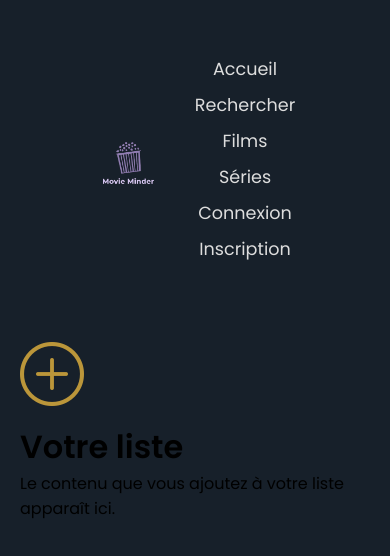
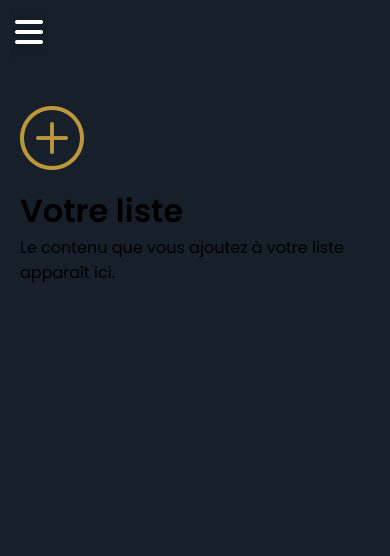
Before and after one commit to bibiw123/Movie_App, an Angular app: page /watchlist in a window 390 px wide. Shown: the top 556 px of the page. Built offline with nearby package versions, Linux system fonts and the light colour scheme.

Commit message:
features: Menu/Navbar responsive - Burger Menu

```diff
--- a/src/app/navbar/navbar.component.html
+++ b/src/app/navbar/navbar.component.html
@@ -3,7 +3,10 @@
 
 <div class="menus">
     <div class="container">
-        <nav>
+        <button (click)="openNav()" class="burger-btn"><i class="fa-solid fa-bars"></i></button>
+        <nav [class.nav-opened]="isMenuOpened">
+            <!-- Button close nav mobile -->
+            <button (click)="closeNav()" class="close-nav-btn"><i class="fa-solid fa-xmark"></i></button>
             <a href="index.html">
                 <div class="logo">
                     <img src="assets/logo.png" alt="" />
@@ -12,10 +15,12 @@
             <!-- <form id="form">
                 <input type="text" placeholder="Rechercher" id="search" />
             </form> -->
+
             <ul>
                 <li><a routerLink="/" routerLinkActive='active' [routerLinkActiveOptions]="{ exact: true }">Accueil</a>
                 </li>
-                <li><a routerLink="/search" routerLinkActive='active'>Rechercher</a></li>
+                <li><a routerLink="/search" routerLinkActive='searchactive'><i class="fa-solid fa-magnifying-glass"></i></a></li>
+                <li><a routerLink="/watchlist" routerLinkActive='active'>Ma liste</a></li>
                 <li><a routerLink="/movies" routerLinkActive='active'>Films</a></li>
                 <li><a routerLink="/tv" routerLinkActive='active'>Séries</a></li>
 
--- a/src/app/navbar/navbar.component.scss
+++ b/src/app/navbar/navbar.component.scss
@@ -54,7 +54,7 @@ nav.bg-navbar {
         transition-duration: .5s;
     }
 
-    li a.nav-link.active::before {
+    a.nav-link.active::before {
         transform: scaleX(1);
         opacity: 1 !important;
     }
@@ -68,3 +68,127 @@ nav.bg-navbar {
         }
     }
 }
+
+nav ul li a.searchactive {
+  color: #ff00ee;
+}
+
+button.burger-btn, button.close-nav-btn {
+  display: none;
+}
+
+button.burger-btn {
+  position: absolute;
+  top: 10px;
+  left: 10px;
+  font-size: 2em;
+  padding: 5px;
+  background: rgba(0, 0, 0, .1);
+  color: #fff;
+}
+
+button.close-nav-btn {
+  padding: 5px;
+  background: transparent;
+  color: #fff;
+}
+nav {
+  display: flex;
+  justify-content: space-between;
+  align-items: center;
+  background: transparent;
+  width: auto;
+  height: auto;
+}
+nav ul {
+  display: flex;
+  align-items: center;
+  list-style-type: none;
+}
+nav ul li a {
+  color: var(--light-gray-color);
+  text-decoration: none;
+  padding: 0.4rem 1rem;
+  border-radius: 2px;
+  font-size: 1.1rem;
+  position: relative;
+}
+
+nav ul li a.active:before {
+  transform: scaleX(1);
+  opacity: 1 !important;
+}
+
+nav ul li a:before {
+  content: "";
+  width: auto;
+  height: 3px;
+  background: linear-gradient(45deg, #c3cbd0, #ff00ee);
+  position: absolute;
+  transform: scaleX(0);
+  visibility: visible;
+  opacity: 0 !important;
+  bottom: 3px;
+  left: 16px;
+  right: 16px;
+  transform-origin: left center;
+  transition-duration: .5s;
+}
+
+.nav-links li {
+  margin-right: 20px;
+}
+
+
+/* mediaqueries*/
+@media screen and (max-width: 992px) {
+  button.burger-btn {
+    display: block;
+  }
+  nav {
+    background: #000;
+    height: 100vh;
+    margin: 0;
+    position: fixed;
+    top: 0;
+    left: 0;
+    width: 100%;
+    transform: translateX(-100%);
+    transition-duration: .3s;
+  }
+
+  nav.nav-opened {
+    transform: translateX(0);
+    flex-direction: column;
+    justify-content: center;
+
+    >a {
+      display: none;
+    }
+    li {
+      margin-bottom: 35px;
+    }
+    button.close-nav-btn {
+      display: block;
+      position: absolute;
+      top:10px;
+      left:10px;
+      font-size:2em;
+
+    }
+
+  }
+nav ul {
+    flex-direction: column;
+    text-align: center;
+    padding: 0;
+  }
+
+nav ul li {
+    margin-bottom: 10px;
+}
+
+
+
+
+}
--- a/src/app/navbar/navbar.component.ts
+++ b/src/app/navbar/navbar.component.ts
@@ -7,5 +7,14 @@ import { AuthGateway } from '../core/ports/auth.gateway';
   styleUrl: './navbar.component.scss'
 })
 export class NavbarComponent {
+  isMenuOpened:boolean = false;
+
   constructor(public authGateway:AuthGateway){}
+
+  openNav() {
+    this.isMenuOpened = true
+  }
+  closeNav(){
+    this.isMenuOpened = false
+  }
 }
--- a/src/app/views/user/watchlist/watchlist.component.html
+++ b/src/app/views/user/watchlist/watchlist.component.html
@@ -1,3 +1,4 @@
+
 <div class="container p-5">
     <div class="d-flex flex-column justify-content-center align-items-center block">
         <i class="bi bi-plus-circle"></i>
--- a/src/app/views/user/watchlist/watchlist.component.ts
+++ b/src/app/views/user/watchlist/watchlist.component.ts
@@ -1,4 +1,5 @@
 import { Component } from '@angular/core';
+import { MovieModel } from '../../../core/models/movie.model';
 
 @Component({
   selector: 'app-watchlist',
@@ -7,4 +8,8 @@ import { Component } from '@angular/core';
 })
 export class WatchlistComponent {
 
+  movies:MovieModel[] = [
+
+  ]
+
 }
--- /dev/null
+++ b/src/assets/scss/slider.scss
@@ -0,0 +1,89 @@
+.slider-container {
+  box-shadow: 0 3px 6px rgba(0, 0, 0, 0.16) 0 3px 6px rgba(0, 0, 0, 0.23);
+  height: 70vh;
+  width: 70vw;
+  position: relative;
+  overflow: hidden;
+  border-radius: 5px;
+}
+
+.slide {
+  opacity: 0;
+  transform: translateX(-25%);
+  height: 100vh;
+  width: 100vw;
+  background-position: center center;
+  background-size: cover;
+  position: absolute;
+  top: -15vh;
+  left: -15vw;
+  z-index: 1;
+  transition: all 1s ease-in;
+}
+
+.slide.active {
+  opacity: 1;
+  transform: translateX(-0%);
+}
+
+.slide::after {
+  content: '';
+  position: absolute;
+  bottom: 0;
+  left: 0;
+  width: 100%;
+  height: 100vh;
+  background: linear-gradient(to top, #000000, rgb(37 37 37 / 45%));
+  z-index: -1;
+}
+.slider-content {
+  opacity: 0;
+  position: relative;
+  top: 67%;
+  left: 65%;
+  transform: translate(-0%, -81%);
+  padding: 4rem;
+  transition: all 0.7s ease-in;
+}
+
+.slider-content.active {
+  transform: translate(-49%, -82%);
+  opacity: 1;
+}
+
+.slider-content h2 {
+  color: var(--white-color);
+  font-size: 3rem;
+}
+
+.slider-content .movies_short_details {
+  color: var(--white-color);
+  padding: 1rem;
+  width: 50%;
+}
+
+.slider-content .m_details {
+  display: flex;
+  justify-content: space-between;
+  width: 20%;
+  margin-left: 1rem;
+}
+.slider-content button {
+  padding: 0.7rem 2rem;
+  outline: none;
+  border: none;
+  margin: 2rem 1rem;
+  background: var(--purple_light-color);
+  color: var(--white-color);
+  font-family: inherit;
+  font-size: 1rem;
+  display: flex;
+  align-items: center;
+  border-radius: 26px;
+  cursor: pointer;
+}
+
+.slider-content button i {
+  margin-right: 1rem;
+  font-size: 2rem;
+}
--- a/src/styles.scss
+++ b/src/styles.scss
@@ -3,6 +3,7 @@
 // @import 'bootstrap/dist/css/bootstrap-grid.min.css';
 @import 'animate.css/animate.css';
 @import 'bootstrap-icons/font/bootstrap-icons.min.css';
+@import 'assets/scss/slider.scss';
 // @import '@angular/material/prebuilt-themes/indigo-pink.css';
 
 body {
@@ -75,12 +76,6 @@ img {
     padding: 1rem 0;
 }
 
-nav {
-    display: flex;
-    justify-content: space-between;
-    align-items: center;
-}
-
 .logo {
     display: flex;
     align-items: center;
@@ -92,41 +87,6 @@ nav {
     width: 130px;
 }
 
-nav ul {
-    display: flex;
-    align-items: center;
-    list-style-type: none;
-}
-
-nav ul li a {
-    color: var(--light-gray-color);
-    text-decoration: none;
-    padding: 0.4rem 1rem;
-    border-radius: 2px;
-    font-size: 1.1rem;
-    position: relative;
-}
-
-nav ul li a.active:before {
-    transform: scaleX(1);
-    opacity: 1 !important;
-}
-
-nav ul li a:before {
-    content: "";
-    width: auto;
-    height: 3px;
-    background: linear-gradient(45deg, #c3cbd0, #ff00ee);
-    position: absolute;
-    transform: scaleX(0);
-    visibility: visible;
-    opacity: 0 !important;
-    bottom: 3px;
-    left: 16px;
-    right: 16px;
-    transform-origin: left center;
-    transition-duration: .5s;
-}
 
 #form input {
     width: 650px;
@@ -137,7 +97,6 @@ nav ul li a:before {
     font-family: inherit;
     background: var(--light-gray-color);
 }
-
 
 header {
     display: flex;
@@ -176,45 +135,6 @@ header::before {
     background: linear-gradient(to top, #000000, rgba(37, 37, 37, 0.45));
 }
 
-.slider-container {
-    box-shadow: 0 3px 6px rgba(0, 0, 0, 0.16) 0 3px 6px rgba(0, 0, 0, 0.23);
-    height: 70vh;
-    width: 70vw;
-    position: relative;
-    overflow: hidden;
-    border-radius: 5px;
-}
-
-.slide {
-    opacity: 0;
-    transform: translateX(-25%);
-    height: 100vh;
-    width: 100vw;
-    background-position: center center;
-    background-size: cover;
-    position: absolute;
-    top: -15vh;
-    left: -15vw;
-    z-index: 1;
-    transition: all 1s ease-in;
-}
-
-.slide.active {
-    opacity: 1;
-    transform: translateX(-0%);
-}
-
-.slide::after {
-    content: '';
-    position: absolute;
-    bottom: 0;
-    left: 0;
-    width: 100%;
-    height: 100vh;
-    background: linear-gradient(to top, #000000, rgb(37 37 37 / 45%));
-    z-index: -1;
-}
-
 .arrow {
     position: absolute;
     background-color: rgba(0, 0, 0, 0.23);
@@ -248,39 +168,6 @@ button {
     border: none;
 }
 
-.slider-content {
-    opacity: 0;
-    position: relative;
-    top: 67%;
-    left: 65%;
-    transform: translate(-0%, -81%);
-    padding: 4rem;
-    transition: all 0.7s ease-in;
-}
-
-.slider-content.active {
-    transform: translate(-49%, -82%);
-    opacity: 1;
-}
-
-.slider-content h2 {
-    color: var(--white-color);
-    font-size: 3rem;
-}
-
-.slider-content .movies_short_details {
-    color: var(--white-color);
-    padding: 1rem;
-    width: 50%;
-}
-
-.slider-content .m_details {
-    display: flex;
-    justify-content: space-between;
-    width: 20%;
-    margin-left: 1rem;
-}
-
 .m_details .category {
     color: var(--white-color);
     background: #bd2e99;
@@ -295,25 +182,6 @@ button {
     border-radius: 20px;
 }
 
-.slider-content button {
-    padding: 0.7rem 2rem;
-    outline: none;
-    border: none;
-    margin: 2rem 1rem;
-    background: var(--purple_light-color);
-    color: var(--white-color);
-    font-family: inherit;
-    font-size: 1rem;
-    display: flex;
-    align-items: center;
-    border-radius: 26px;
-    cursor: pointer;
-}
-
-.slider-content button i {
-    margin-right: 1rem;
-    font-size: 2rem;
-}
 
 .label {
     margin: 2rem 0;
@@ -385,6 +253,7 @@ button {
 .paginations ul {
     display: flex;
     list-style-type: none;
+    justify-content: center;
 }
 
 .paginations ul li {
@@ -396,8 +265,19 @@ button {
     border-radius: 5px;
     font-size: 1rem;
     transition: all 0.3s ease-in;
-    color: #bd2e99;
+    color: #ffffff;
+    border: #ffffff solid 0.1px;
+
 }
+
+.paginations ul li:hover{
+
+  background-color:#917db8;
+  transition-duration: 50ms;
+
+
+}
+
 
 .paginations ul li:nth-child(1) {
     margin-left: 0;
@@ -411,15 +291,26 @@ a {
     color: var(--purple_light-color);
 }
 
-
-.nav-links li {
-    margin-right: 20px;
-}
-
 .error {
 
     font-size: 80%;
 
+}
+/* Scrollbar  */
+*::-webkit-scrollbar {
+  width: 1em !important;
+}
+
+*::-webkit-scrollbar-track {
+  box-shadow: inset 0 0 7px rgba(0, 0, 0, 0.3) !important;
+  border-radius: 30px;
+  background: #fff;
+}
+
+*::-webkit-scrollbar-thumb {
+  background-color: darkgrey !important;
+  outline: 0px solid slategrey !important;
+  border-radius: 30px;
 }
 /* Media Queries */
 
@@ -443,23 +334,9 @@ a {
         padding: 20px;
     }
 
-    nav {
-        justify-content: center;
-        margin-top: 20px;
-    }
 
     .menus .logo img {
         width: 100px;
-    }
-
-    nav ul {
-        flex-direction: column;
-        text-align: center;
-        padding: 0;
-    }
-
-    nav ul li {
-        margin-bottom: 10px;
     }
 
     .movies,
```
